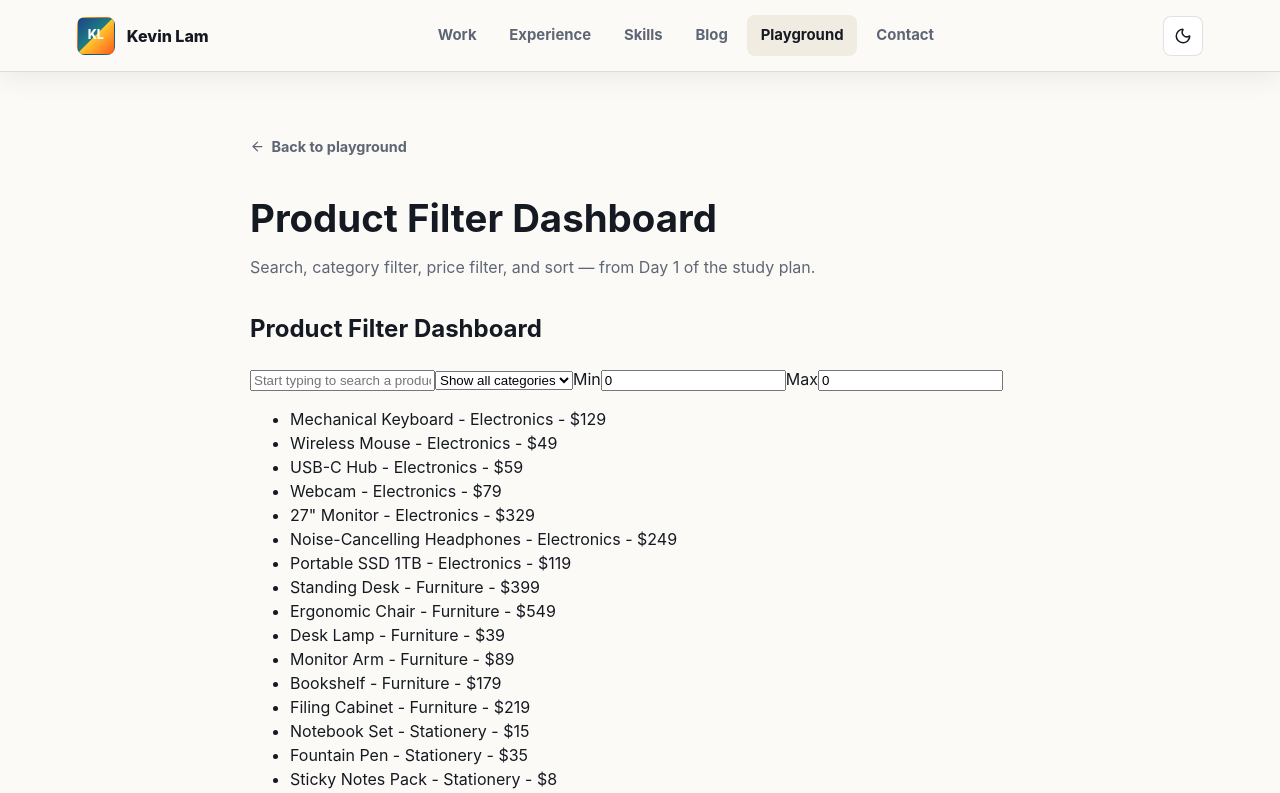
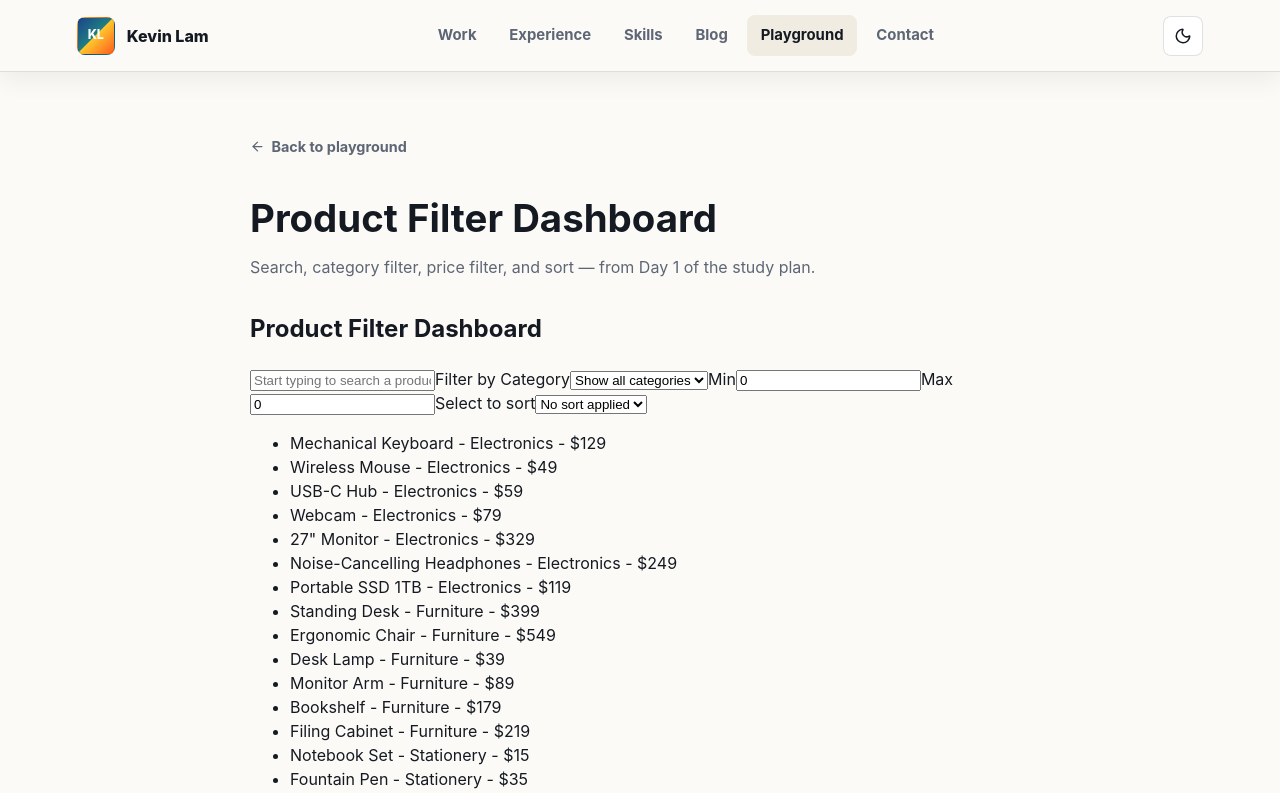
Before and after one commit to klammm/portfolio, a React (Vite) app: page /playground/product-filter-dashboard in a window 1280 px wide. Shown: the top 793 px of the page. Built offline with nearby package versions, Linux system fonts and the light colour scheme.

Commit message:
feat: add sort dropdown filter for the Product Filter Dashboard demo

```diff
--- a/src/features/playground/demos/ProductFilterDashboard/ProductFilterDashboard.tsx
+++ b/src/features/playground/demos/ProductFilterDashboard/ProductFilterDashboard.tsx
@@ -14,7 +14,7 @@ Features:
 -   search input x
 -   category filter x
 -   price filter x
--   sort dropdown
+-   sort dropdown x
 -   selected product
 -   loading state
 -   empty state
@@ -36,6 +36,7 @@ Add:
 */
 
 const categoryList = [...new Set(PRODUCTS.map(p => p.category))];
+const SORT_FILTERS = ['asc', 'desc'];
 
 export interface Product {
   id: string;
@@ -44,10 +45,13 @@ export interface Product {
   price: number;
 }
 
+type SortFilter = 'none' | 'asc' | 'desc';
+
 export const ProductFilterDashboard = () => {
   const [searchInput, setSearchInput] = useState('');
   const [selectedCategory, setSelectedCategory] = useState('');
   const [priceFilter, setPriceFilter] = useState({ min: 0, max: 0 });
+  const [sortFilter, setSortFilter] = useState<SortFilter>('none');
 
   const itemsToRender = PRODUCTS.filter(product => {
     const searchInputMatch = product.name.toLowerCase().includes(searchInput.toLowerCase());
@@ -58,6 +62,8 @@ export const ProductFilterDashboard = () => {
 
     return searchInputMatch && categoryFilterMatch && priceFilterMatch;
   });
+
+  const itemsToSort = sortFilter === 'none' ? itemsToRender : [...itemsToRender].sort((a, b) => sortFilter === 'asc' ? a.name.localeCompare(b.name) : b.name.localeCompare(a.name));
 
   const handleSearchInputChange = (e: React.ChangeEvent<HTMLInputElement>) => {
     setSearchInput(e.target.value);
@@ -81,11 +87,18 @@ export const ProductFilterDashboard = () => {
     setSelectedCategory(e.target.value);
   };
 
+  const handleSortOnSelect = (e: React.ChangeEvent<HTMLSelectElement>) => {
+    setSortFilter(e.target.value as SortFilter);
+  };
+
   return (
     <div>
       <h1>Product Filter Dashboard</h1>
       <input type="text" value={searchInput} onChange={handleSearchInputChange} id="product-filter-dashboard-search-input" name="product-filter-dashboard-search-input" placeholder="Start typing to search a product" />
-      <select onChange={handleOnCategorySelect}>
+      <label htmlFor='product-filter-dashboard-category-filter'>
+        Filter by Category
+      </label>
+      <select onChange={handleOnCategorySelect} id="product-filter-dashboard-category-filter" name="product-filter-dashboard-category-filter">
         <option value="">Show all categories</option>
         {categoryList.map((category) => {
           return (
@@ -103,9 +116,24 @@ export const ProductFilterDashboard = () => {
         Max
       </label>
       <input type="number" value={priceFilter.max} onChange={handlePriceFilterChange} id="product-filter-dashboad-pricefilter-max" name="product-filter-dashboad-pricefilter-max" />
+      <label htmlFor='product-filter-dashboard-sort-filter'>
+        Select to sort
+      </label>
+      <select onChange={handleSortOnSelect} id="product-filter-dashboard-sort-filter" name="product-filter-dashboard-sort-filter">
+        <option value="none">
+          No sort applied
+        </option>
+        {SORT_FILTERS.map((sortType) => {
+          return (
+            <option key={sortType} value={sortType}>
+              {sortType}
+            </option>
+          )
+        })}
+      </select>
       <div>
         <ul>
-          {itemsToRender.map((product) => {
+          {itemsToSort.map((product) => {
 
             return (
               <li key={product.id}>
```
